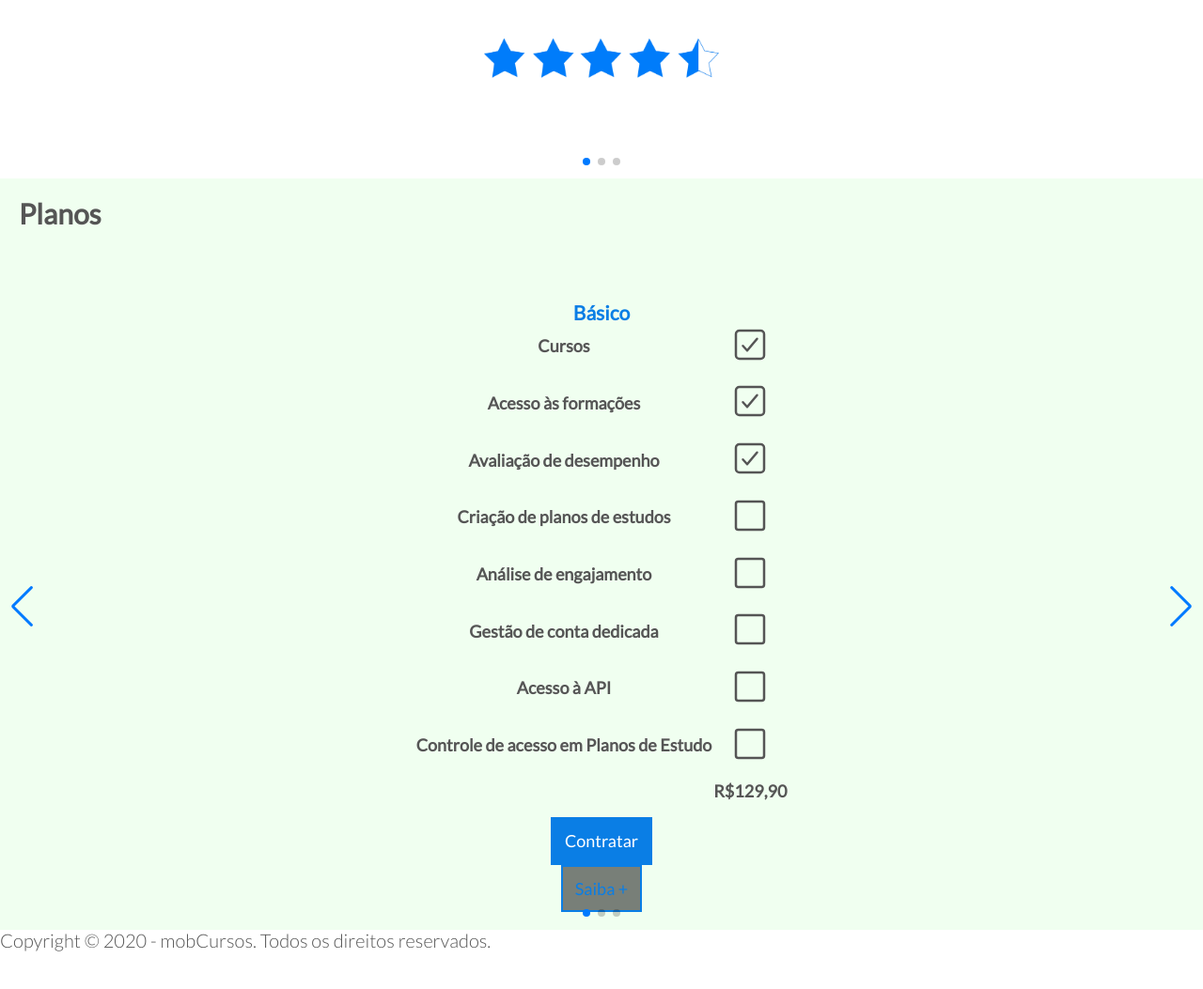
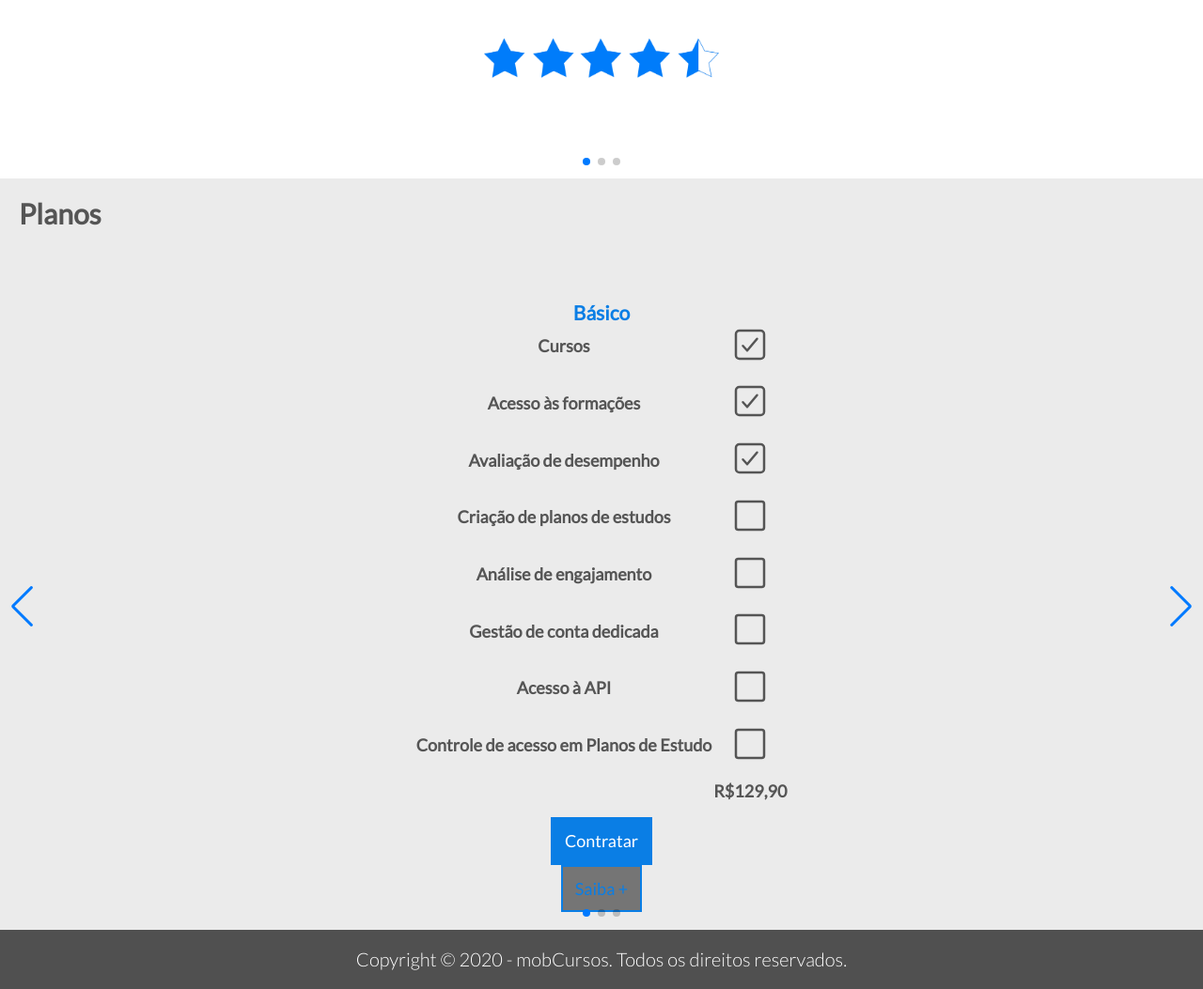
Before and after one commit to MobCursos/mobcursos, a PHP site: page / in a window 1280 px wide. Shown: the part 1410-2463 px from the top of the page at 94% size. Before the commit the page ends 2423 px from the top, so only its background shows below. Run offline with PHP 8.4, Linux system fonts and the light colour scheme; style sheets or scripts are compiled from the project's sources; some libraries are stand-ins or nearby versions.

Commit message:
Modifica footer. Corrige cor fundo planos.

```diff
--- a/index.html
+++ b/index.html
@@ -181,7 +181,9 @@
         </section>
 
         <footer class="container-footer">
-            <p>Copyright &copy; 2020 - mobCursos. Todos os direitos reservados.</p>
+            <div class="item-footer">
+                <p>Copyright &copy; 2020 - mobCursos. Todos os direitos reservados.</p>
+            </div>
         </footer>
 
 
--- a/resources/css/style.css
+++ b/resources/css/style.css
@@ -292,11 +292,34 @@ header p {
     font-size: 40px;
 }
 
-
 #planos {
-    background-color: honeydew;
+    background-color: rgb(235, 235, 235);
 }
 
 #planos h3 {
     color: #0a7ee5
 }
+
+
+
+/* ----------------------------------------------- */
+/* PAGE "Todas" - SECTION (Footer) */
+/* ----------------------------------------------- */
+.container-footer {
+    padding: 20px;
+    color: white;
+    background-color: rgb(80, 80, 80);
+    display: grid;
+    grid-template-columns: auto;
+    grid-template-rows: auto;
+    grid-template-areas:
+      "footer";
+}
+
+.item-footer {
+    grid-area: footer;
+    display: flex;
+    flex-direction: row;
+    justify-content: center;
+    align-items: center;
+}
```
